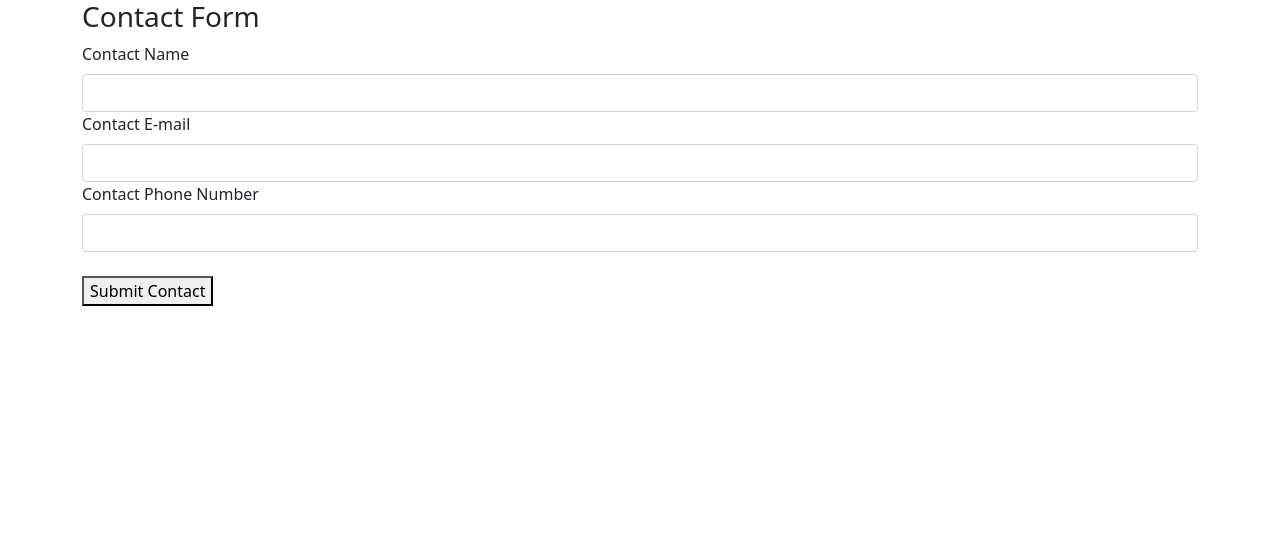
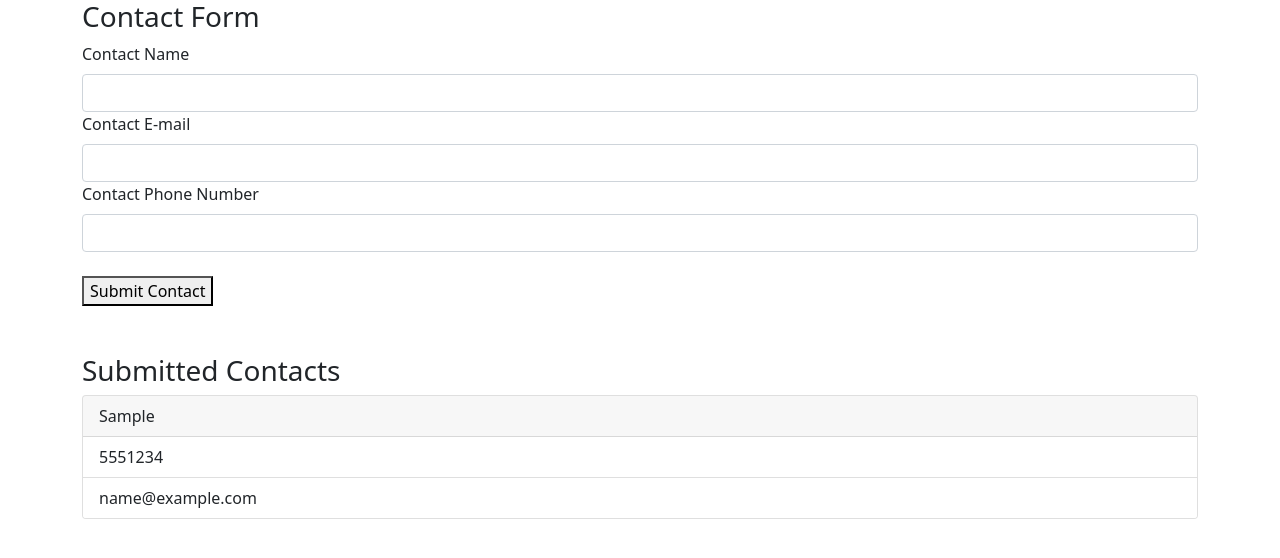
Before and after one commit to angeliquerivera/React-101, a React app: page / in a window 1280 px wide. Both pictures are taken after typing "Sample", "name@example.com", "5551234" into the empty fields and a click on the button "Submit Contact". Shown: the top 558 px of the page. Built offline with nearby package versions, Linux system fonts and the light colour scheme.

Commit message:
added ContactsCard component and revised ContactsList component

```diff
--- a/src/FormRoot.js
+++ b/src/FormRoot.js
@@ -1,10 +1,11 @@
 import React, { useState } from "react";
 import MyForm from "./components/MyForm";
+import ContactsList from "./components/ContactsList";
 
 /**
  * The top level HTML for the form and submitted form data.
  * @function FormRoot
- * @returns {jsx}
+ * @returns {JSX}
  */
 export default function FormRoot() {
   const [contacts, updateContacts] = useState([]);
@@ -12,16 +13,17 @@ export default function FormRoot() {
   /**
    * Updates `contacts` state by combining existing `contacts` values with the incoming `contactInfo`
    * @function addContact
-   * @param {Object} contactInfo
+   * @param {Object} newSubmittedContact
    */
-  const addContact = (contactInfo) => {
-    updateContacts([...contacts, contactInfo]);
+  const addContact = (newSubmittedContact) => {
+    updateContacts([...contacts, newSubmittedContact]);
     console.log(contacts);
   };
 
   return (
     <div>
       <MyForm addContact={addContact} />
+      <ContactsList contacts={contacts} />
     </div>
   );
 }
--- /dev/null
+++ b/src/components/ContactCard.js
@@ -0,0 +1,18 @@
+import React from "react";
+
+export default function ContactCard({ name, phone, email }) {
+  return (
+    <div key={phone} className="row mb-3">
+      <div className="col-12">
+        <div className="card">
+          <div className="card-header">{name}</div>
+
+          <ul className="list-group list-group-flush">
+            <li className="list-group-item">{phone}</li>
+            <li className="list-group-item">{email}</li>
+          </ul>
+        </div>
+      </div>
+    </div>
+  );
+}
--- /dev/null
+++ b/src/components/ContactsList.js
@@ -0,0 +1,25 @@
+import React from "react";
+import ContactCard from "./ContactCard";
+
+/**
+ * @function ContactsList
+ * @param {Object[]} contacts - array containing contact info objects
+ * @returns {JSX}
+ */
+export default function ContactsList({ contacts }) {
+  return (
+    <section className="container mt-5">
+      <div className="row">
+        <header className="col-12">
+          <h3>Submitted Contacts</h3>
+        </header>
+      </div>
+      {/* Take every contact in the contacts array and return the following JSX for each contact. */}
+      {contacts.map(({ name, phone, email }) => (
+        <ContactCard key={phone} name={name} phone={phone} email={email} />
+      ))}
+    </section>
+  );
+}
+
+// https://excalidraw.com/#room=996d0cdedff37db36d7c,ZpvXYU-4R45LTKCSp93zuQ
--- a/src/components/MyForm.js
+++ b/src/components/MyForm.js
@@ -7,7 +7,7 @@ import React, { useEffect, useState } from "react";
  * - contact's phone #
  * When the form is submitted, the form data will be saved in a `contacts` state and passed to a {@link ContactList} component, where it is rendered in the browser.
  * @function MyForm
- * @param {any} props - something
+ * @param {Function} addContact {@link FormRoot based useState setState function}
  * @return {jsx}
  */
 export default function MyForm({ addContact }) {
```
